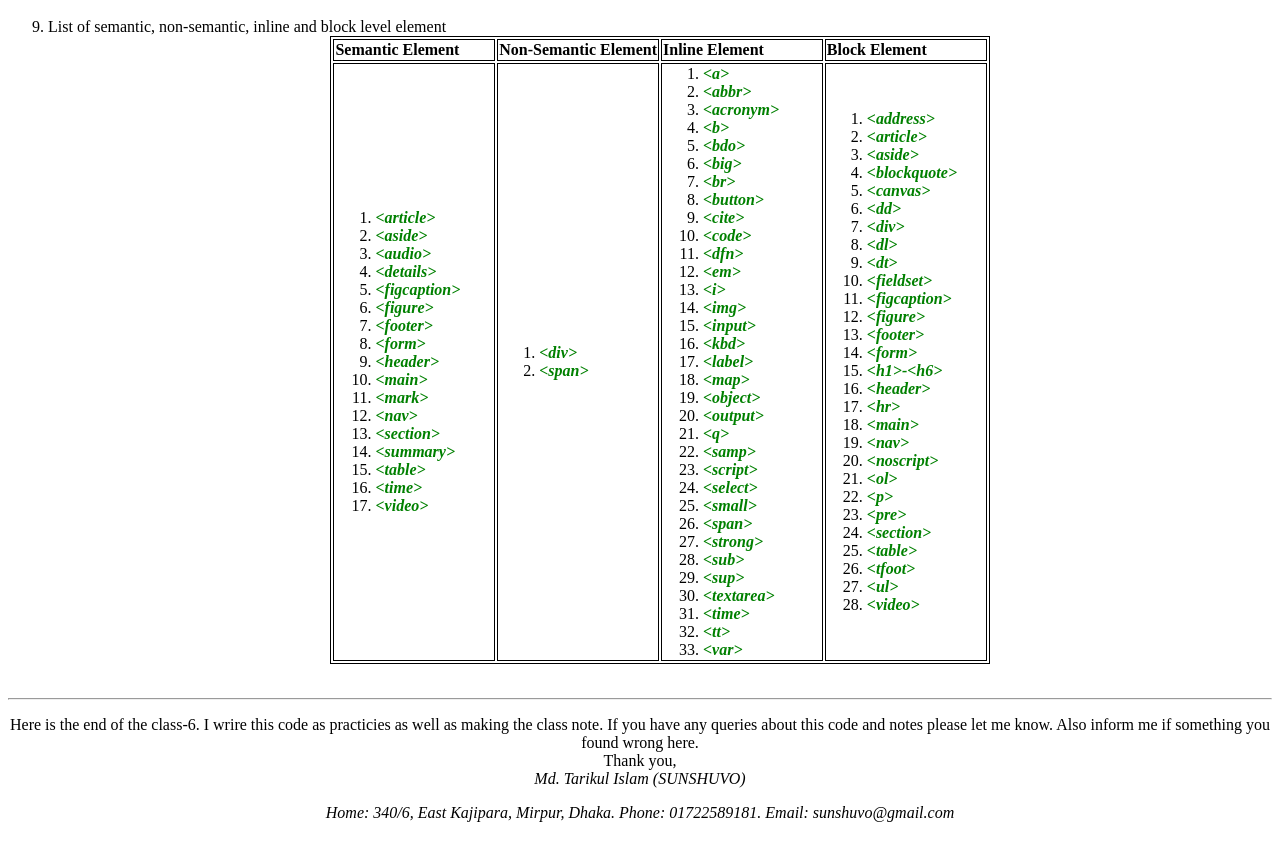
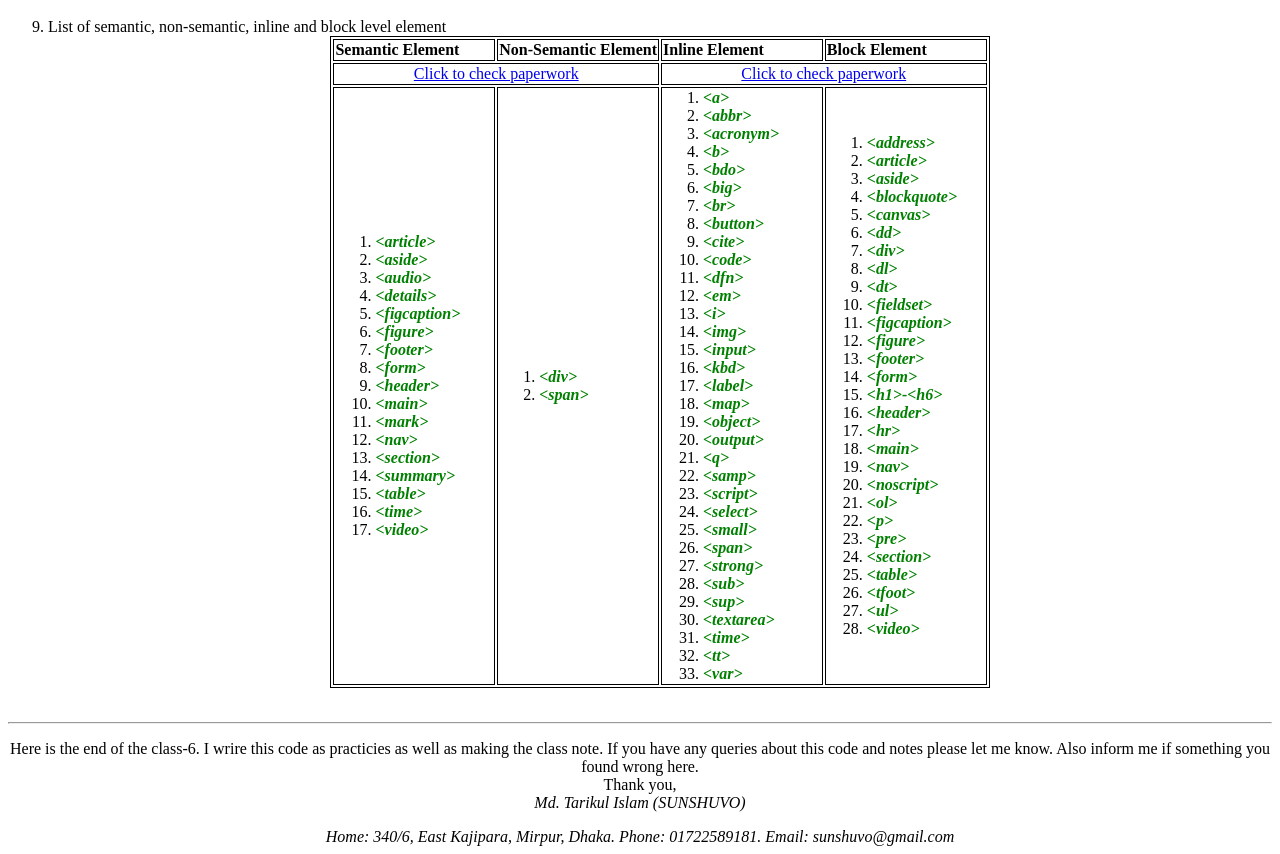
Before and after one commit to sunshuvo/SSB-276-CLASS-6, a plain HTML site: page index.html in a window 1280 px wide. Shown: the part 3893-4747 px from the top of the page. Before the commit the page ends 4723 px from the top, so only its background shows below. Drawn offline with Linux system fonts and the light colour scheme.

Commit message:
pw update

```diff
--- a/index.html
+++ b/index.html
@@ -570,6 +570,10 @@
 								<th style="width:25%;">Block Element</th>
 							</tr>
 							<tr>
+								<td style="text-align:center;" colspan=2><a href="img/semantic_pw.jpg">Click to check paperwork</a></td>
+								<td style="text-align:center;" colspan=2><a href="img/block_pw.jpg">Click to check paperwork</a></td>
+							</tr>
+							<tr>
 								<td>
 									<ol>
 										<li><span>&#60;article&#62;</span></li>
```
